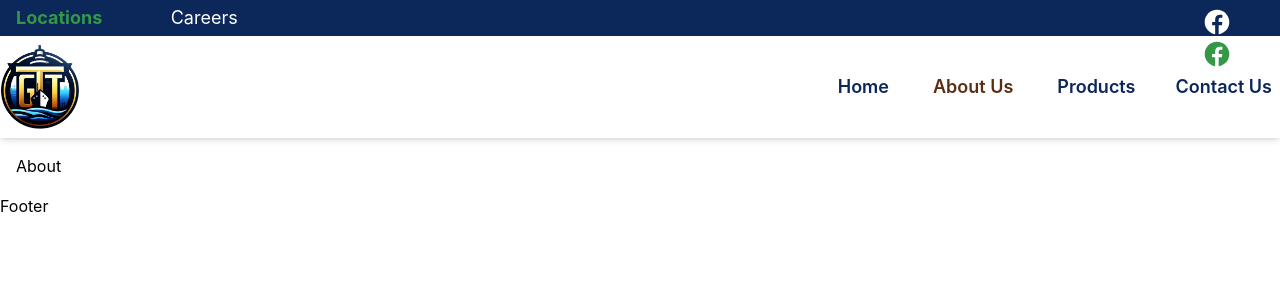
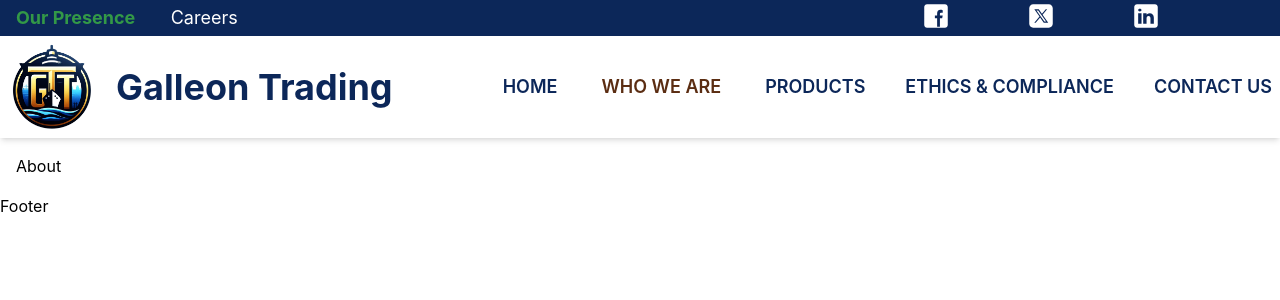
Before and after one commit to sudo-arya/galleon, a React (Create React App) app: page /about in a window 1280 px wide. Shown: the top 300 px of the page. Built offline with nearby package versions, Linux system fonts and the light colour scheme.

Commit message:
navbar frontend completed minor updates needed

```diff
--- a/src/App.jsx
+++ b/src/App.jsx
@@ -1,11 +1,11 @@
-import logo from './logo.svg';
+// import logo from './logo.svg';
 
-import React, { useEffect } from "react";
+import React from "react";
 import {
   BrowserRouter as Router,
   Route,
   Routes,
-  useLocation,
+  // useLocation,
 } from "react-router-dom";
 import "./index.css";
 import Home from "./Components/Home";
--- a/src/Components/About.jsx
+++ b/src/Components/About.jsx
@@ -2,7 +2,7 @@ import React from "react";
 import Seo from "./Seo";
 
 const About = () => {
-  const arg = "About";
+  // const arg = "About";
 
   return (
     <div className="">
--- a/src/Components/Contact.jsx
+++ b/src/Components/Contact.jsx
@@ -2,7 +2,7 @@ import React from "react";
 import Seo from "./Seo";
 
 const Contact = () => {
-  const arg = "Contact";
+  // const arg = "Contact";
 
   return (
     <div className="">
--- a/src/Components/Footer.jsx
+++ b/src/Components/Footer.jsx
@@ -2,7 +2,7 @@ import React from "react";
 import Seo from "./Seo";
 
 const Footer = () => {
-  const arg = "Home";
+  // const arg = "Home";
 
   return (
     <div className="">
--- a/src/Components/Home.jsx
+++ b/src/Components/Home.jsx
@@ -3,7 +3,7 @@ import Seo from "./Seo";
 import "../index";
 
 const Home = () => {
-  const arg = "Home";
+  // const arg = "Home";
 
   return (
     <div className="">
--- a/src/Components/Navbar.jsx
+++ b/src/Components/Navbar.jsx
@@ -30,27 +30,29 @@ const Navbar = () => {
       className={isSmallScreen ? "cs-2 p-2 pt-2 shadow-md" : "cs-2 shadow-md"}
     >
       <Seo title="Navbar - Galleon Trading" description="" keywords="" />
-      <div className="hidden md:flex md:space-x-12 container bg-cs5 max-w-full p-0 justify-between items-center h-9">
-        <div className="hidden md:flex md:space-x-12 text-lg text-white container mx-auto ">
+      <div className=" rounded-2xl md:rounded-none md:flex md:space-x-12 space-x-f container bg-cs5 max-w-full justify-between items-center h-9">
+        <div className=" md:flex md:space-x-12 text-lg text-white container mx-auto ">
           <Link
-            className="text-white p-4 w-1/12 hover:text-cs6 transform transition duration-500 ease-in-out hover:font-bold"
+            className="text-white p-4 md:w-1/12 whitespace-nowrap hover:text-cs6 transform transition duration-500 ease-in-out hover:font-bold"
             to="#location"
           >
-            Locations
+            Our Presence
           </Link>
           <Link
-            className="text-white p-4 w1/12 hover:text-cs6 transform transition duration-500 ease-in-out hover:font-bold"
+            className="text-white p-4 md:w-1/12 ml-36 md:ml-0  hover:text-cs6 transform transition duration-500 ease-in-out hover:font-bold"
             to="/about"
           >
             Careers
           </Link>
+
           <Link
             className="text-white my-auto w-5/6 hover:text-cs6 transform transition duration-500 ease-in-out hover:font-bold"
             to="/products"
           ></Link>
           <Link
-            className="text-white my-auto w-1/12 p-3 pt-0 pb-4 whitespace-nowrap group  "
-            to="/contact"
+            className="text-white my-auto w-1/12 h-10 whitespace-nowrap pt-1 group relative overflow-y-hidden md:flex hidden"
+            to="https://www.linkedin.com/in/deepanshuarya2024/"
+            target="_blank"
           >
             <svg
               xmlns="http://www.w3.org/2000/svg"
@@ -58,10 +60,10 @@ const Navbar = () => {
               y="0px"
               width="28"
               height="28"
-              className="absolute fill-white transform transition-transform duration-200 ease-in-out group-hover:-translate-y-10 "
+              className="absolute fill-white transform transition-transform duration-200 ease-in-out group-hover:-translate-y-10"
               viewBox="0 0 50 50"
             >
-              <path d="M25,3C12.85,3,3,12.85,3,25c0,11.03,8.125,20.137,18.712,21.728V30.831h-5.443v-5.783h5.443v-3.848 c0-6.371,3.104-9.168,8.399-9.168c2.536,0,3.877,0.188,4.512,0.274v5.048h-3.612c-2.248,0-3.033,2.131-3.033,4.533v3.161h6.588 l-0.894,5.783h-5.694v15.944C38.716,45.318,47,36.137,47,25C47,12.85,37.15,3,25,3z"></path>
+              <path d="M41,4H9C6.24,4,4,6.24,4,9v32c0,2.76,2.24,5,5,5h32c2.76,0,5-2.24,5-5V9C46,6.24,43.76,4,41,4z M37,19h-2c-2.14,0-3,0.5-3,2 v3h5l-1,5h-4v15h-5V29h-4v-5h4v-3c0-4,2-7,6-7c2.9,0,4,1,4,1V19z"></path>
             </svg>
             <div className="h-1"></div>
             <svg
@@ -70,22 +72,91 @@ const Navbar = () => {
               y="0px"
               width="28"
               height="28"
-              className="absolute fill-cs6 transform translate-y-full transition-transform duration-200 ease-in-out group-hover:-translate-y-3"
+              className="absolute fill-cs6 transform translate-y-full mt-3 transition-transform duration-200 ease-in-out opacity-0 group-hover:opacity-100 group-hover:-translate-y-3"
               viewBox="0 0 50 50"
             >
-              <path d="M25,3C12.85,3,3,12.85,3,25c0,11.03,8.125,20.137,18.712,21.728V30.831h-5.443v-5.783h5.443v-3.848 c0-6.371,3.104-9.168,8.399-9.168c2.536,0,3.877,0.188,4.512,0.274v5.048h-3.612c-2.248,0-3.033,2.131-3.033,4.533v3.161h6.588 l-0.894,5.783h-5.694v15.944C38.716,45.318,47,36.137,47,25C47,12.85,37.15,3,25,3z"></path>
+              <path d="M41,4H9C6.24,4,4,6.24,4,9v32c0,2.76,2.24,5,5,5h32c2.76,0,5-2.24,5-5V9C46,6.24,43.76,4,41,4z M37,19h-2c-2.14,0-3,0.5-3,2 v3h5l-1,5h-4v15h-5V29h-4v-5h4v-3c0-4,2-7,6-7c2.9,0,4,1,4,1V19z"></path>
             </svg>
           </Link>
+          <Link
+            className="text-white my-auto w-1/12 h-10 whitespace-nowrap pt-1 group relative overflow-y-hidden  md:flex hidden"
+            to="https://www.linkedin.com/in/deepanshuarya2024/"
+            target="_blank"
+          >
+            <svg
+              xmlns="http://www.w3.org/2000/svg"
+              x="0px"
+              y="0px"
+              width="28"
+              height="28"
+              className="absolute fill-white transform transition-transform duration-200 ease-in-out group-hover:-translate-y-10"
+              viewBox="0 0 50 50"
+            >
+              <path d="M 11 4 C 7.134 4 4 7.134 4 11 L 4 39 C 4 42.866 7.134 46 11 46 L 39 46 C 42.866 46 46 42.866 46 39 L 46 11 C 46 7.134 42.866 4 39 4 L 11 4 z M 13.085938 13 L 21.023438 13 L 26.660156 21.009766 L 33.5 13 L 36 13 L 27.789062 22.613281 L 37.914062 37 L 29.978516 37 L 23.4375 27.707031 L 15.5 37 L 13 37 L 22.308594 26.103516 L 13.085938 13 z M 16.914062 15 L 31.021484 35 L 34.085938 35 L 19.978516 15 L 16.914062 15 z"></path>
+            </svg>
+            <div className="h-1"></div>
+
+            <svg
+              xmlns="http://www.w3.org/2000/svg"
+              x="0px"
+              y="0px"
+              width="28"
+              height="28"
+              className="absolute fill-cs6 transform mt-3 translate-y-full transition-transform duration-200 ease-in-out opacity-0 group-hover:opacity-100 group-hover:-translate-y-3"
+              viewBox="0 0 50 50"
+            >
+              <path d="M 11 4 C 7.134 4 4 7.134 4 11 L 4 39 C 4 42.866 7.134 46 11 46 L 39 46 C 42.866 46 46 42.866 46 39 L 46 11 C 46 7.134 42.866 4 39 4 L 11 4 z M 13.085938 13 L 21.023438 13 L 26.660156 21.009766 L 33.5 13 L 36 13 L 27.789062 22.613281 L 37.914062 37 L 29.978516 37 L 23.4375 27.707031 L 15.5 37 L 13 37 L 22.308594 26.103516 L 13.085938 13 z M 16.914062 15 L 31.021484 35 L 34.085938 35 L 19.978516 15 L 16.914062 15 z"></path>
+            </svg>
+          </Link>
+          <Link
+            className="text-white my-auto w-1/12 h-10 whitespace-nowrap pt-1 group relative overflow-y-hidden  md:flex hidden"
+            to="https://www.linkedin.com/in/deepanshuarya2024/"
+            target="_blank"
+          >
+            <svg
+              xmlns="http://www.w3.org/2000/svg"
+              x="0px"
+              y="0px"
+              width="28"
+              height="28"
+              className="absolute fill-white transform transition-transform duration-200 ease-in-out group-hover:-translate-y-10"
+              viewBox="0 0 50 50"
+            >
+              <path d="M41,4H9C6.24,4,4,6.24,4,9v32c0,2.76,2.24,5,5,5h32c2.76,0,5-2.24,5-5V9C46,6.24,43.76,4,41,4z M17,20v19h-6V20H17z M11,14.47c0-1.4,1.2-2.47,3-2.47s2.93,1.07,3,2.47c0,1.4-1.12,2.53-3,2.53C12.2,17,11,15.87,11,14.47z M39,39h-6c0,0,0-9.26,0-10 c0-2-1-4-3.5-4.04h-0.08C27,24.96,26,27.02,26,29c0,0.91,0,10,0,10h-6V20h6v2.56c0,0,1.93-2.56,5.81-2.56 c3.97,0,7.19,2.73,7.19,8.26V39z"></path>
+            </svg>
+            <div className="h-1"></div>
+            <svg
+              xmlns="http://www.w3.org/2000/svg"
+              x="0px"
+              y="0px"
+              width="28"
+              height="28"
+              className="absolute fill-cs6 transform mt-3 translate-y-full transition-transform duration-200 ease-in-out opacity-0 group-hover:opacity-100 group-hover:-translate-y-3"
+              viewBox="0 0 50 50"
+            >
+              <path d="M41,4H9C6.24,4,4,6.24,4,9v32c0,2.76,2.24,5,5,5h32c2.76,0,5-2.24,5-5V9C46,6.24,43.76,4,41,4z M17,20v19h-6V20H17z M11,14.47c0-1.4,1.2-2.47,3-2.47s2.93,1.07,3,2.47c0,1.4-1.12,2.53-3,2.53C12.2,17,11,15.87,11,14.47z M39,39h-6c0,0,0-9.26,0-10 c0-2-1-4-3.5-4.04h-0.08C27,24.96,26,27.02,26,29c0,0.91,0,10,0,10h-6V20h6v2.56c0,0,1.93-2.56,5.81-2.56 c3.97,0,7.19,2.73,7.19,8.26V39z"></path>
+            </svg>
+          </Link>
+          <div className="w-20"></div>
         </div>
       </div>
       <div className="container mx-auto flex justify-between items-center">
         <div className="text-white font-bold cursor-pointer nav-item">
           <Link to="/">
-            <img
-              src={gtlogoCircular}
-              alt="logo"
-              className={isSmallScreen ? "w-16 my-3 ml-2" : " w-20 my-2"}
-            />
+            <div className="flex flex-row items-center justify-center">
+              <div>
+                <img
+                  src={gtlogoCircular}
+                  alt="logo"
+                  className={
+                    isSmallScreen ? "w-16 my-3 ml-2" : " w-20 my-2 ml-3"
+                  }
+                />
+              </div>
+              <div className=" font-bold text-2xl md:text-4xl text-cs5 p-3 md:p-6">
+                Galleon Trading
+              </div>
+            </div>
           </Link>
         </div>
         <div className="md:hidden">
@@ -110,16 +181,19 @@ const Navbar = () => {
         </div>
         <div className="hidden md:flex md:space-x-6 text-lg">
           <Link className={getNavItemClass("/")} to="/">
-            Home
+            HOME
           </Link>
           <Link className={getNavItemClass("/about")} to="/about">
-            About Us
+            WHO WE ARE
           </Link>
           <Link className={getNavItemClass("/products")} to="/products">
-            Products
+            PRODUCTS
+          </Link>
+          <Link className={getNavItemClass("/ethics")} to="/ethics">
+            ETHICS & COMPLIANCE
           </Link>
           <Link className={getNavItemClass("/contact")} to="/contact">
-            Contact Us
+            CONTACT US
           </Link>
         </div>
       </div>
@@ -155,14 +229,17 @@ const Navbar = () => {
                 Home
               </Link>
               <Link className={getNavItemClass("/about")} to="/about">
-                About Us
+                WHO WE ARE
               </Link>
 
               <Link className={getNavItemClass("/products")} to="/products">
-                Products
+                PRODUCTS
+              </Link>
+              <Link className={getNavItemClass("/ethics")} to="/ethics">
+                ETHICS & COMPLIANCE
               </Link>
               <Link className={getNavItemClass("/contact")} to="/contact">
-                Contact
+                CONTACT US
               </Link>
             </div>
           </div>
--- a/src/Components/Products.jsx
+++ b/src/Components/Products.jsx
@@ -2,7 +2,7 @@ import React from "react";
 import Seo from "./Seo";
 
 const Products = () => {
-  const arg = "Products";
+  // const arg = "Products";
 
   return (
     <div className="">
```
